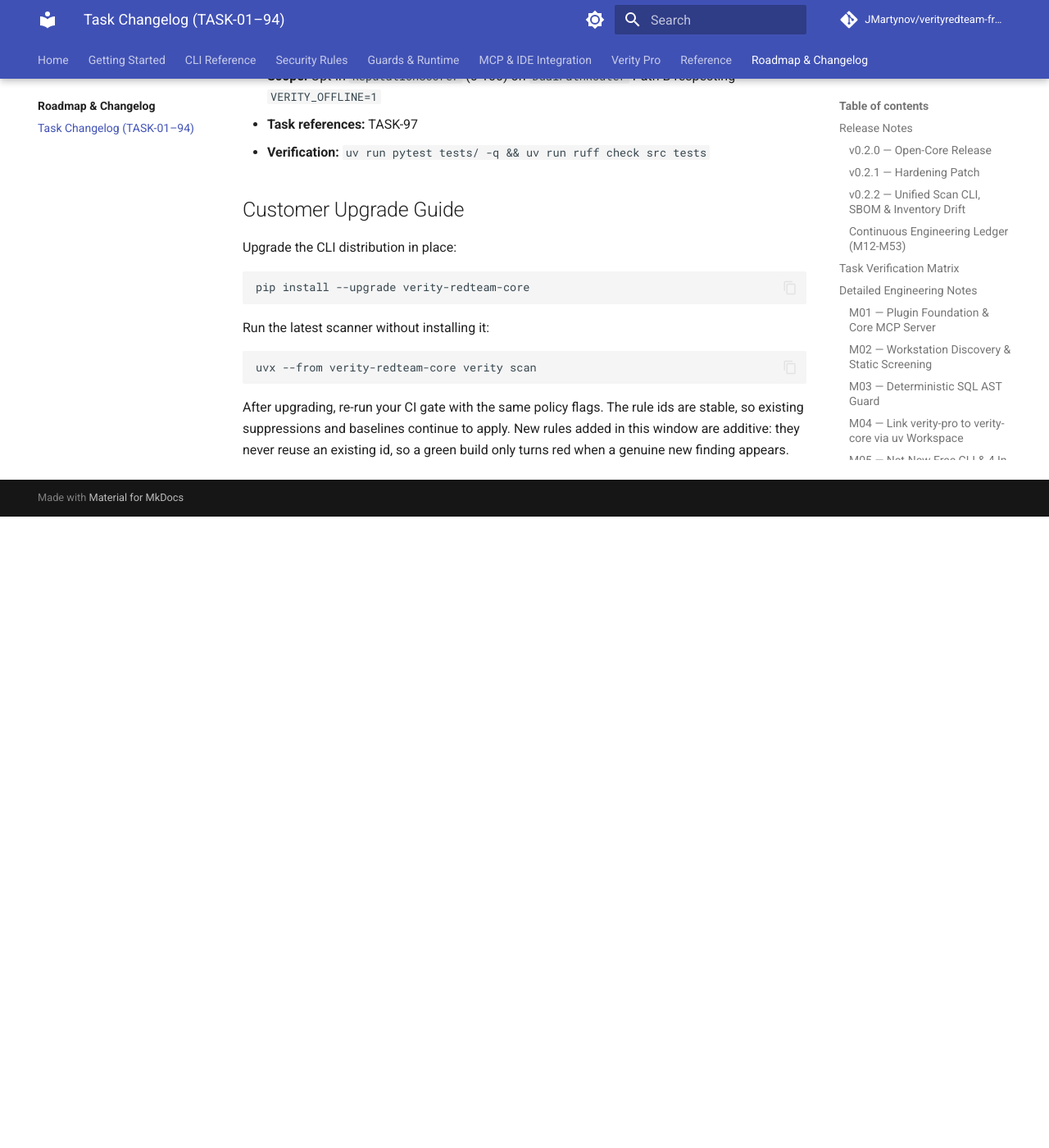
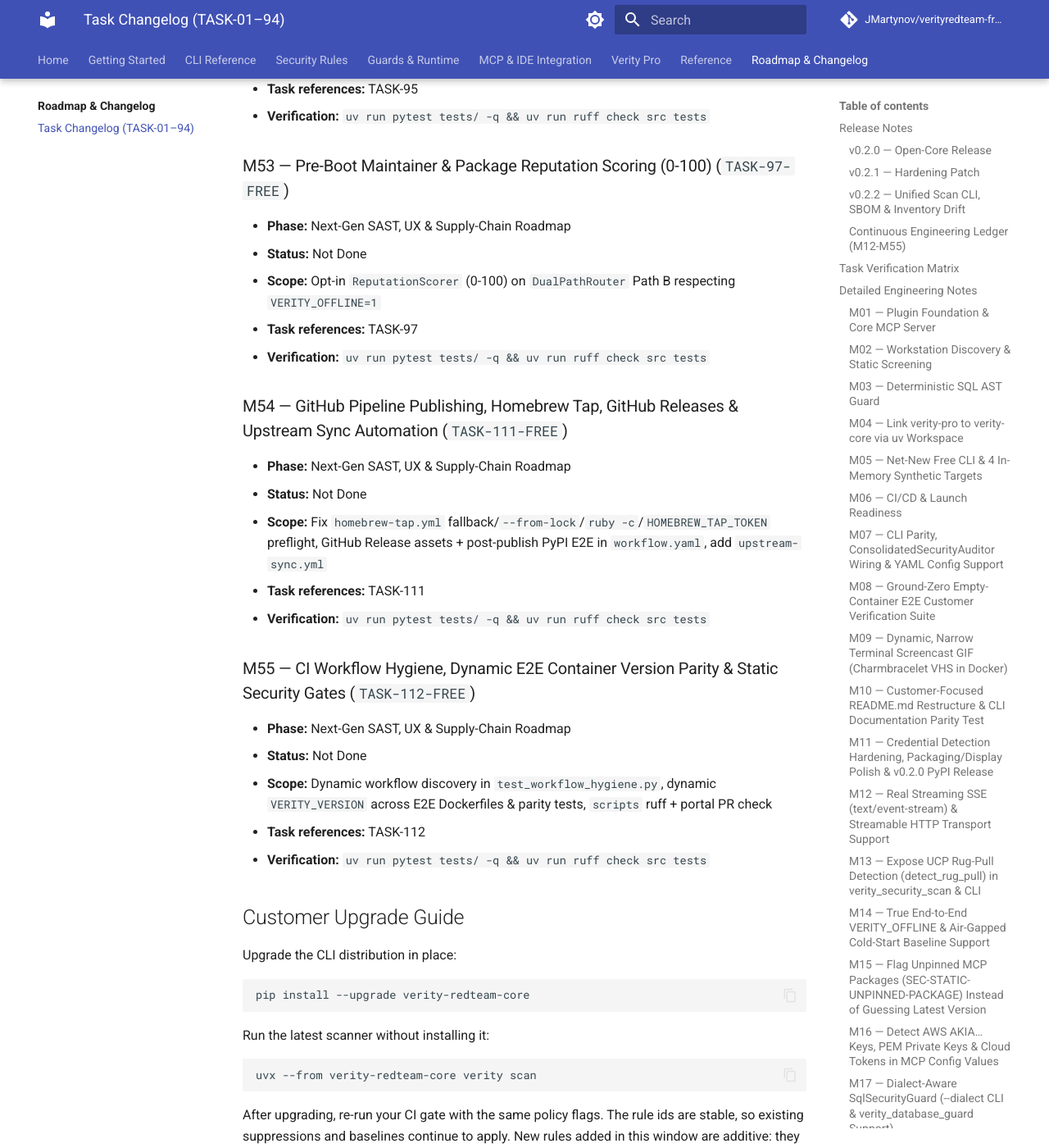
Before and after one commit to JMartynov/verityredteam-free, an MkDocs documentation site: the page built from docs/changelog/tasks.md, in a window 1280 px wide and 1400 px high, scrolled down 21007 px. Shown: the whole window at 82% size. Built offline with MkDocs 1.6.1 and Material for MkDocs 9.7.7, drawn with Linux system fonts in a browser that asks for light colours; comment, search, counter and statistics services are not loaded; the version menu is left out; before the commit the page ends 21637 px from its top, so only the background shows below that; some of the changed text lies outside the part shown.

Commit message:
docs(audit,board): add GitHub pipeline audit report, M54/M55 specs, and sync portal

```diff
--- a/docs/changelog/tasks.md
+++ b/docs/changelog/tasks.md
@@ -1,4 +1,4 @@
-# Task Changelog (M01 - M53)
+# Task Changelog (M01 - M55)
 
 This changelog is generated from `TASK_BOARD.md` and
 `docs/tasks/*.md` by `scripts/build_docs_portal.py`. It merges the
@@ -7,7 +7,7 @@ any behaviour back to a milestone and a verification command.
 
 Discovered task specifications with frontmatter `task_id`:
 
-`M30`, `M31`, `M32`, `M33`, `M34`, `M35`, `M36`, `M37`, `TASK-94`, `M39`, `M40`, `M41`, `M42`, `M43`, `M44`, `M45`, `M46`, `M47`, `M48`, `M49`, `M50`, `M51`, `M52`, `M53`
+`M30`, `M31`, `M32`, `M33`, `M34`, `M35`, `M36`, `M37`, `TASK-94`, `M39`, `M40`, `M41`, `M42`, `M43`, `M44`, `M45`, `M46`, `M47`, `M48`, `M49`, `M50`, `M51`, `M52`, `M53`, `M54`, `M55`
 
 ## Release Notes
 
@@ -38,7 +38,7 @@ SBOM export (`--format cyclonedx|spdx`), inventory drift baselines
 (`--save-inventory-baseline`, `--compare-inventory-baseline`,
 `--fail-on-drift`), and `verity_security_scan` MCP parity.
 
-### Continuous Engineering Ledger (M12-M53)
+### Continuous Engineering Ledger (M12-M55)
 
 Every change after the 0.2.0 cut lands as a tracked milestone:
 
@@ -84,6 +84,8 @@ Every change after the 0.2.0 cut lands as a tracked milestone:
 - **M51** — Bundled Snapshot Sync (`passports`/`vulns`), Sigstore Verification & Config Scanner Dedup (`TASK-94-FREE`) (Not Done)
 - **M52** — Multi-Framework Agent SAST (LangChain/CrewAI/AutoGen) & Optional YARA Engine (`TASK-95-FREE`) (Not Done)
 - **M53** — Pre-Boot Maintainer & Package Reputation Scoring (0-100) (`TASK-97-FREE`) (Not Done)
+- **M54** — GitHub Pipeline Publishing, Homebrew Tap, GitHub Releases & Upstream Sync Automation (`TASK-111-FREE`) (Not Done)
+- **M55** — CI Workflow Hygiene, Dynamic E2E Container Version Parity & Static Security Gates (`TASK-112-FREE`) (Not Done)
 
 ## Task Verification Matrix
 
@@ -142,6 +144,8 @@ Every change after the 0.2.0 cut lands as a tracked milestone:
 | TASK-94 | M51 | Not Done | `uv run pytest tests/ -q && uv run ruff check src tests` |
 | TASK-95 | M52 | Not Done | `uv run pytest tests/ -q && uv run ruff check src tests` |
 | TASK-97 | M53 | Not Done | `uv run pytest tests/ -q && uv run ruff check src tests` |
+| TASK-111 | M54 | Not Done | `uv run pytest tests/ -q && uv run ruff check src tests` |
+| TASK-112 | M55 | Not Done | `uv run pytest tests/ -q && uv run ruff check src tests` |
 
 ## Detailed Engineering Notes
 
@@ -569,6 +573,22 @@ Every change after the 0.2.0 cut lands as a tracked milestone:
 - **Task references:** TASK-97
 - **Verification:** `uv run pytest tests/ -q && uv run ruff check src tests`
 
+### M54 — GitHub Pipeline Publishing, Homebrew Tap, GitHub Releases & Upstream Sync Automation (`TASK-111-FREE`)
+
+- **Phase:** Next-Gen SAST, UX & Supply-Chain Roadmap
+- **Status:** Not Done
+- **Scope:** Fix `homebrew-tap.yml` fallback/`--from-lock`/`ruby -c`/`HOMEBREW_TAP_TOKEN` preflight, GitHub Release assets + post-publish PyPI E2E in `workflow.yaml`, add `upstream-sync.yml`
+- **Task references:** TASK-111
+- **Verification:** `uv run pytest tests/ -q && uv run ruff check src tests`
+
+### M55 — CI Workflow Hygiene, Dynamic E2E Container Version Parity & Static Security Gates (`TASK-112-FREE`)
+
+- **Phase:** Next-Gen SAST, UX & Supply-Chain Roadmap
+- **Status:** Not Done
+- **Scope:** Dynamic workflow discovery in `test_workflow_hygiene.py`, dynamic `VERITY_VERSION` across E2E Dockerfiles & parity tests, `scripts` ruff + portal PR check
+- **Task references:** TASK-112
+- **Verification:** `uv run pytest tests/ -q && uv run ruff check src tests`
+
 ## Customer Upgrade Guide
 
 Upgrade the CLI distribution in place:
```
Also changed, not shown: TASK_BOARD.md (+30 -4 lines), docs/reports/GITHUB_PIPELINES_AND_TEST_SUITE_AUDIT.md (added, +83 -0 lines), docs/roadmap/index.md (+6 -2 lines), docs/tasks/M54_TASK_111_FREE_PIPELINE_PUBLISHING_AND_RELEASE_AUTOMATION.md (added, +55 -0 lines), docs/tasks/M55_TASK_112_FREE_CI_TEST_HYGIENE_AND_VERSION_PARITY.md (added, +59 -0 lines).
